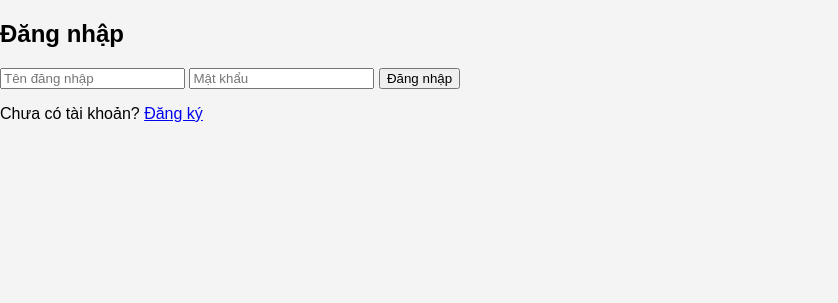
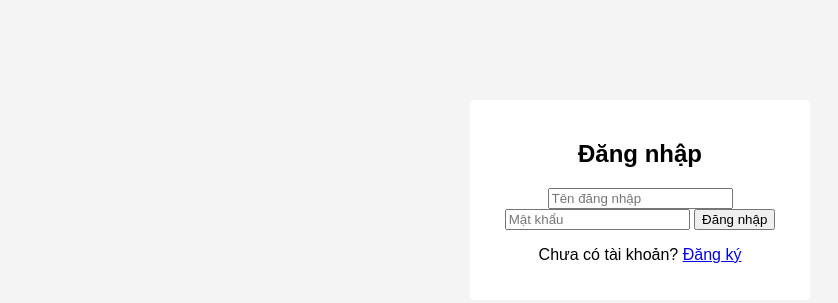
Before and after one commit to InfiniteMagazine228/Y, a plain HTML site: page public/login.html in a window 1280 px wide. Shown: the whole page, without its empty margins (0-838 px from the left). Drawn offline with Linux system fonts and the light colour scheme.

Commit message:
Update style.css

```diff
--- a/public/style.css
+++ b/public/style.css
@@ -30,3 +30,12 @@ header {
   padding: 5px;
   border-bottom: 1px solid #ddd;
 }
+
+#login-box {
+  width: 300px;
+  margin: 100px auto;
+  background: #fff;
+  padding: 20px;
+  border-radius: 5px;
+  text-align: center;
+}
```
